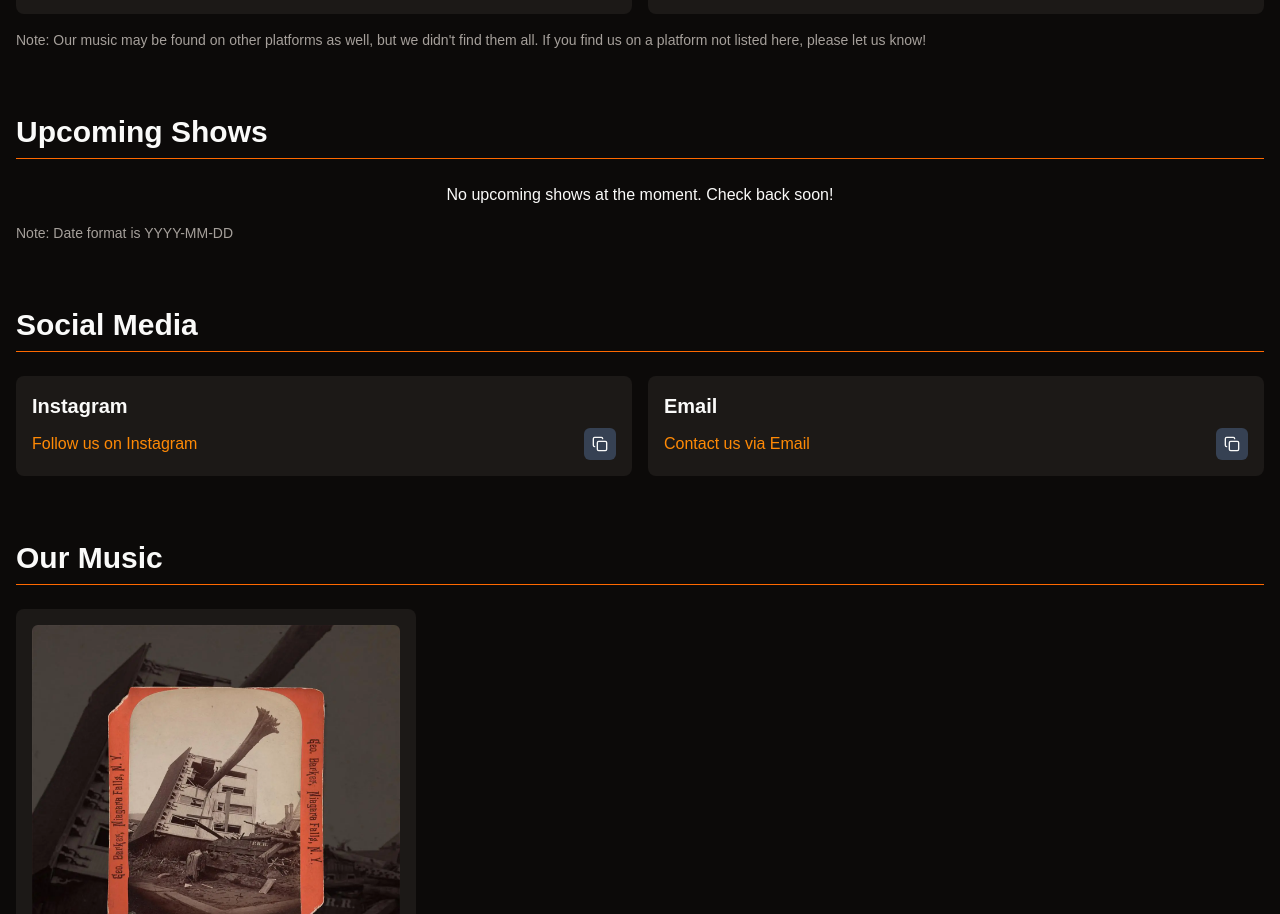
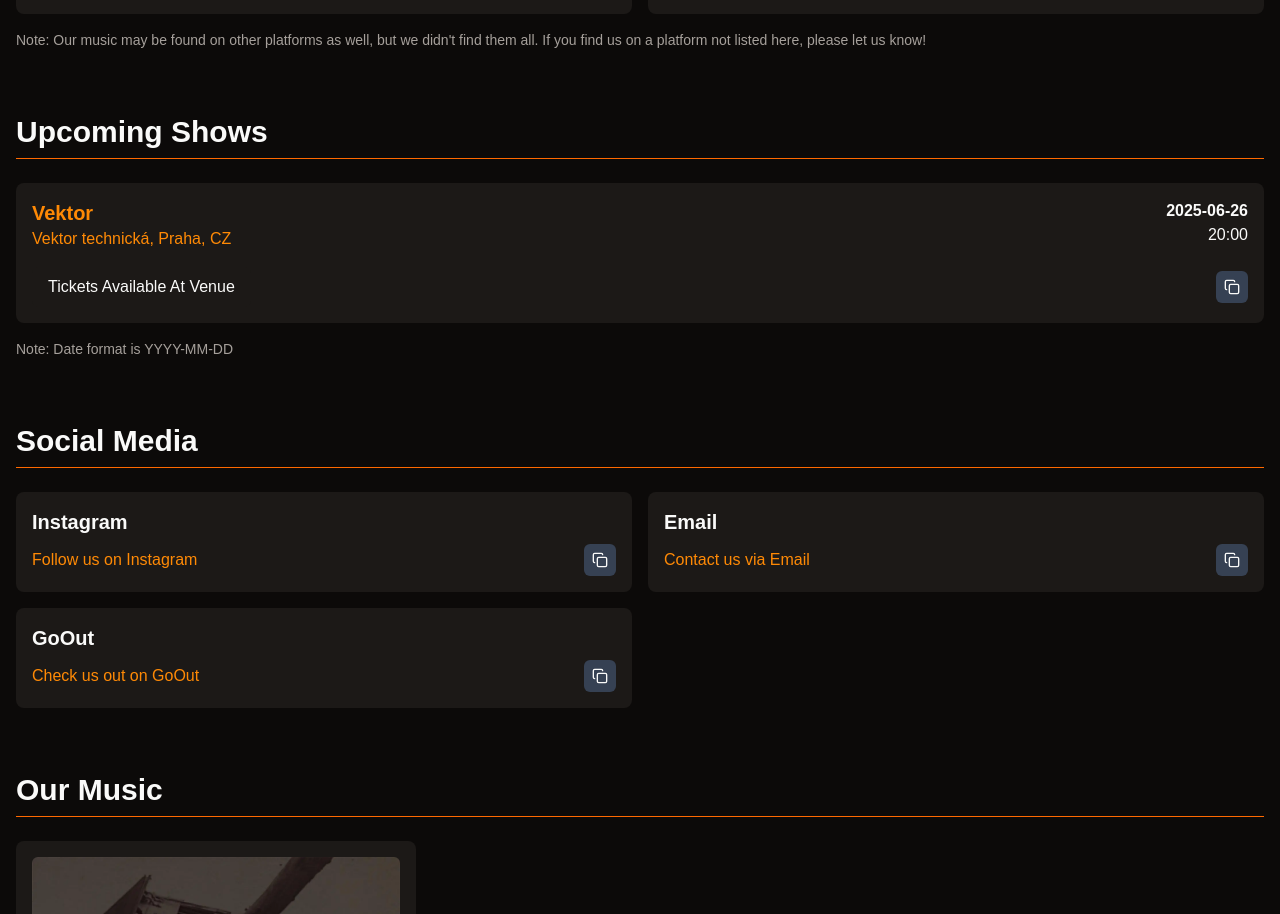
Before and after one commit to GlycerolVeinz/temps_site, a Next.js app: page / in a window 1280 px wide. Shown: the part 1431-2345 px from the top of the page. Built offline with nearby package versions, Linux system fonts and the light colour scheme.

Commit message:
Vektor event (#13)
* added proper

* added proper

* little touch ups

* changed metadata

* non-site images (#11)

* added favicons

* added manifest

* changed metadata

* non-site images (#11)

* added favicons

* added manifest

* deleted console log

* deleted console log

```diff
--- a/components/sections/ShowCard.jsx
+++ b/components/sections/ShowCard.jsx
@@ -7,10 +7,6 @@ import { COLOR_THEME } from '../config';
  * Displays information about an upcoming show
  */
 export default function ShowCard({ show, onCopy, copiedLink }) {
-  console.log("Timezone:", show.timezone);
-  console.log("Date:", show.date);
-  console.log("Time:", show.time);
-  console.log("Locale time:", new Date(show.date).toLocaleDateString());
   return (
     <div key={show.id} className={`${COLOR_THEME.cardBg} p-4 rounded-lg`}>
       <div className="flex justify-between flex-wrap">
--- a/public/config/configuration.json
+++ b/public/config/configuration.json
@@ -126,9 +126,26 @@
           "title": "Email",
           "url": "mailto:tempfrensband@gmail.com",
           "linkText": "Contact us via Email"
+        },
+        {
+          "id" : "goout",
+          "title" : "GoOut",
+          "url" : "https://goout.net/en/temporary-friends/pzfuapg/",
+          "linkText" : "Check us out on GoOut"
         }
       ],
-      "shows": []
+      "shows": [
+        {
+          "id" : 0,
+          "venue" : "Vektor",
+          "location" : "Vektor technická, Praha, CZ",
+          "date" : "2025-06-26",
+          "time" : "20:00",
+          "ticketLink" : null,
+          "eventLink" : "https://m.facebook.com/events/738574332049569/?acontext=%7B%22action_history%22:%22null%22%7D&ref_source=newsfeed&ref_mechanism=feed_attachment",
+          "googleMapsUrl" : "https://maps.app.goo.gl/ixtZfoWusi5pz9gTA"
+        }
+    ]
     }
   },
 
```
